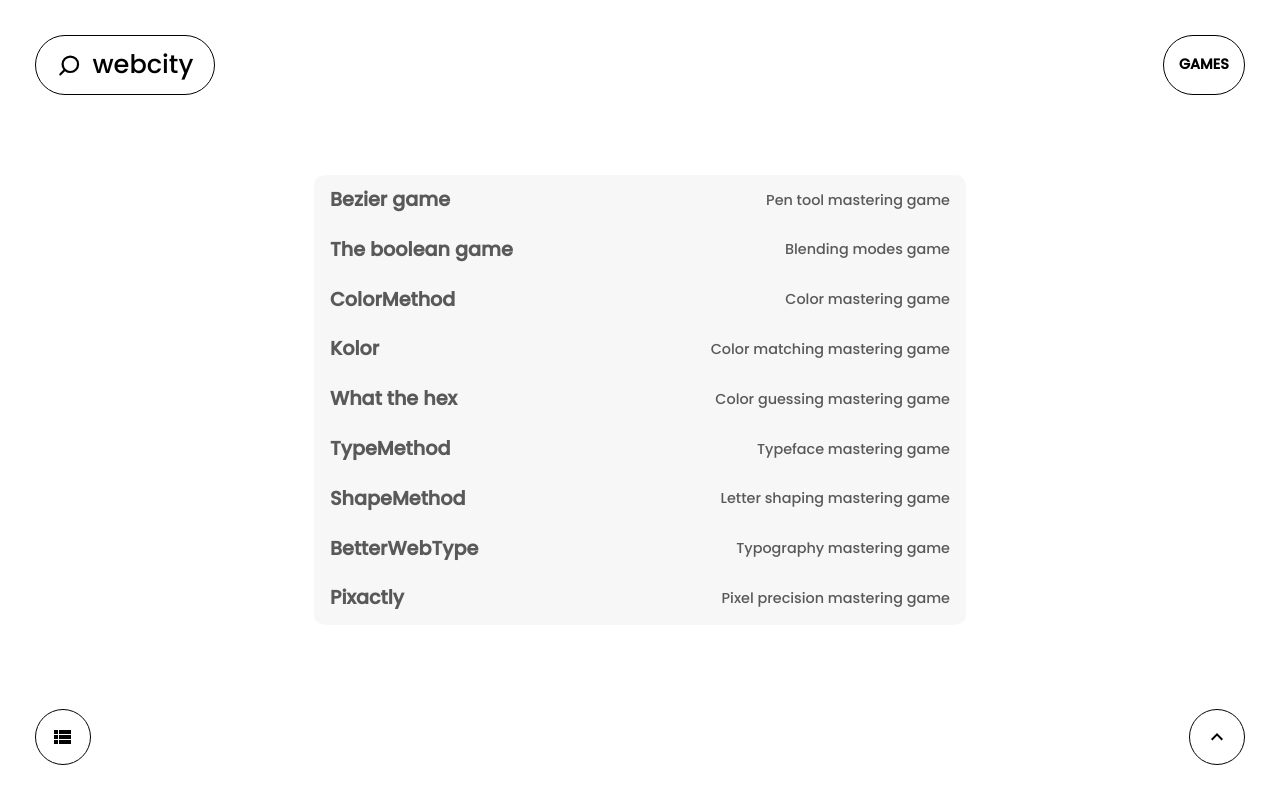
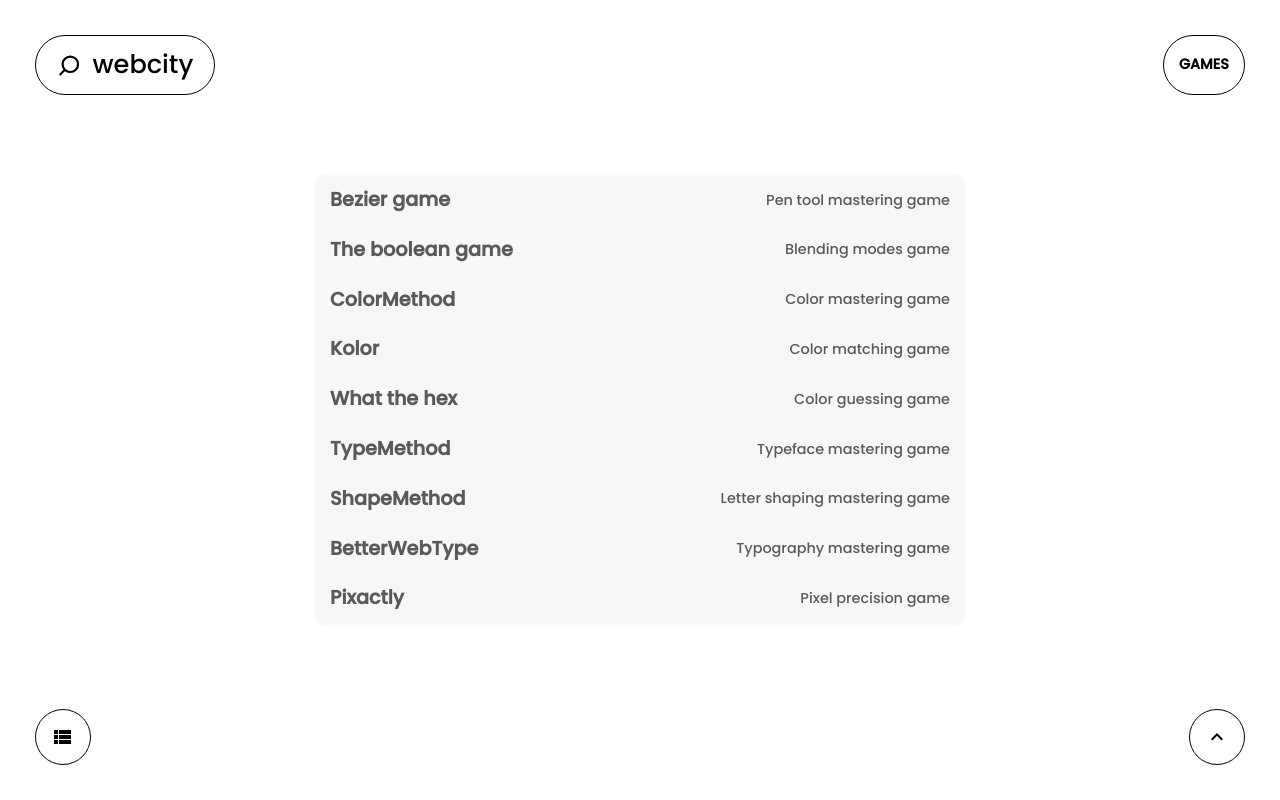
Before and after one commit to M8N-MatanDessaur/webcity-ui-prototype, a React (Create React App) app: page /gamestools in a window 1280 px wide. Built offline with nearby package versions, Linux system fonts and the light colour scheme.

Commit message:
Added more tools to the toolbox

```diff
--- a/src/Components/LinkContainer.jsx
+++ b/src/Components/LinkContainer.jsx
@@ -76,7 +76,7 @@ const LinkDescription = styled.p`
     }
 
     @media (max-width: 680px) {
-       font-size: 0.8rem;
+       font-size: 0.7rem;
        text-align: right;
     }
     `;
--- a/src/Pages/ToolboxPages/FontsTools.jsx
+++ b/src/Pages/ToolboxPages/FontsTools.jsx
@@ -24,12 +24,12 @@ const links = [
     },
     {
         title: "Cufon Fonts",
-        description: "Other fonts",
+        description: "Original fonts",
         link: "https://www.cufonfonts.com/"
     },
     {
         title: "velvetyne",
-        description: "Modern fonts collection",
+        description: "Abstract fonts collection",
         link: "https://velvetyne.fr/"
     },
     {
--- a/src/Pages/ToolboxPages/GamesTools.jsx
+++ b/src/Pages/ToolboxPages/GamesTools.jsx
@@ -25,12 +25,12 @@ const links = [
     },
     {
         title: "Kolor",
-        description: "Color matching mastering game",
+        description: "Color matching game",
         link: "https://kolor.moro.es/"
     },
     {
         title: "What the hex",
-        description: "Color guessing mastering game",
+        description: "Color guessing game",
         link: "https://yizzle.com/whatthehex/"
     },
     {
@@ -50,7 +50,7 @@ const links = [
     },
     {
         title: "Pixactly",
-        description: "Pixel precision mastering game",
+        description: "Pixel precision game",
         link: "https://pixact.ly/"
     },
     {
@@ -65,22 +65,22 @@ const links = [
     },
     {
         title: "SQL Murder Game",
-        description: "SQL mastering game",
+        description: "SQL Murder Mistery",
         link: "https://mystery.knightlab.com/"
     },
     {
         title: "Elevator Saga",
-        description: "Programming logic mastering game",
+        description: "Programming logic game",
         link: "https://play.elevatorsaga.com/"
     },
     {
         title: "Untrusted",
-        description: "Programming logic mastering game",
+        description: "Programming escape the room",
         link: "https://alexnisnevich.github.io/untrusted/"
     },
     {
         title: "Codewars",
-        description: "Programming learning exercices",
+        description: "Code challenges",
         link: "https://www.codewars.com/"
     },
     {
@@ -105,12 +105,12 @@ const links = [
     },
     {
         title: "FlexBox Defence",
-        description: "Flexbox mastering game",
+        description: "CSS Flexbox game",
         link: "http://www.flexboxdefense.com/"
     },
     {
         title: "CSS Garden",
-        description: "Grid mastering game",
+        description: "CSS Grid game",
         link: "https://cssgridgarden.com/"
     },
     {
@@ -120,12 +120,12 @@ const links = [
     },
     {
         title: "Ztype",
-        description: "Typing practice game",
+        description: "Typing practice shooter",
         link: "https://zty.pe/"
     },
     {
         title: "SuperMarkupWorld",
-        description: "game to learn HTML",
+        description: "learn HTML the fun way",
         link: "https://supermarkupworld.com/"
     },
     {
@@ -140,7 +140,7 @@ const links = [
     },
     {
         title: "designercize",
-        description: "UI design mastering game",
+        description: "UI design Timed Challenges",
         link: "https://www.designercize.com/"
     },
     {
--- a/src/Pages/ToolboxPages/GeneratorsTools.jsx
+++ b/src/Pages/ToolboxPages/GeneratorsTools.jsx
@@ -14,17 +14,17 @@ const links = [
     },
     {
         title: "CoulorCode",
-        description: "Another color pallet generator",
+        description: "Color pallet generator",
         link: "https://www.toptal.com/designers/colourcode"
     },
     {
-        title: "Logojoy",
-        description: "A free logo generator",
+        title: "Looka",
+        description: "AI logo generator",
         link: "https://looka.com/logo-maker/"
     },
     {
         title: "Haikei",
-        description: "Cool background generator",
+        description: "Unique background generator",
         link: "https://app.haikei.app/"
     },
     {
--- a/src/Pages/ToolboxPages/IllustrationsTools.jsx
+++ b/src/Pages/ToolboxPages/IllustrationsTools.jsx
@@ -14,17 +14,17 @@ const links = [
     },
     {
         title: "Noun Project",
-        description: "Creative illustrations",
+        description: "Minimalistic Icons",
         link: "https://thenounproject.com/"
     },
     {
         title: "Open Peeps",
-        description: "People illustrations",
+        description: "Hand-drawn illustrations",
         link: "https://www.openpeeps.com/"
     },
     {
         title: "humaaans",
-        description: "Humans illustrations",
+        description: "Illustrations of people",
         link: "https://www.humaaans.com/"
     },
     {
```
